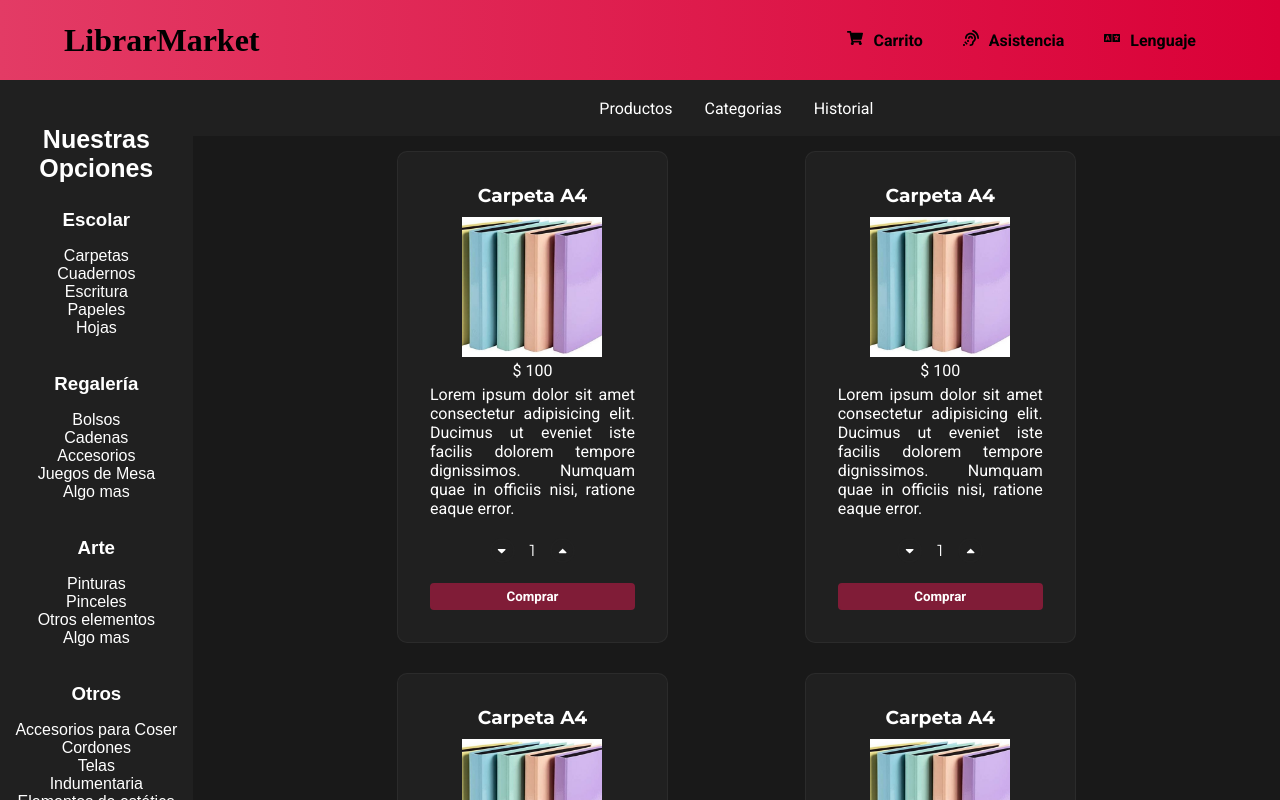
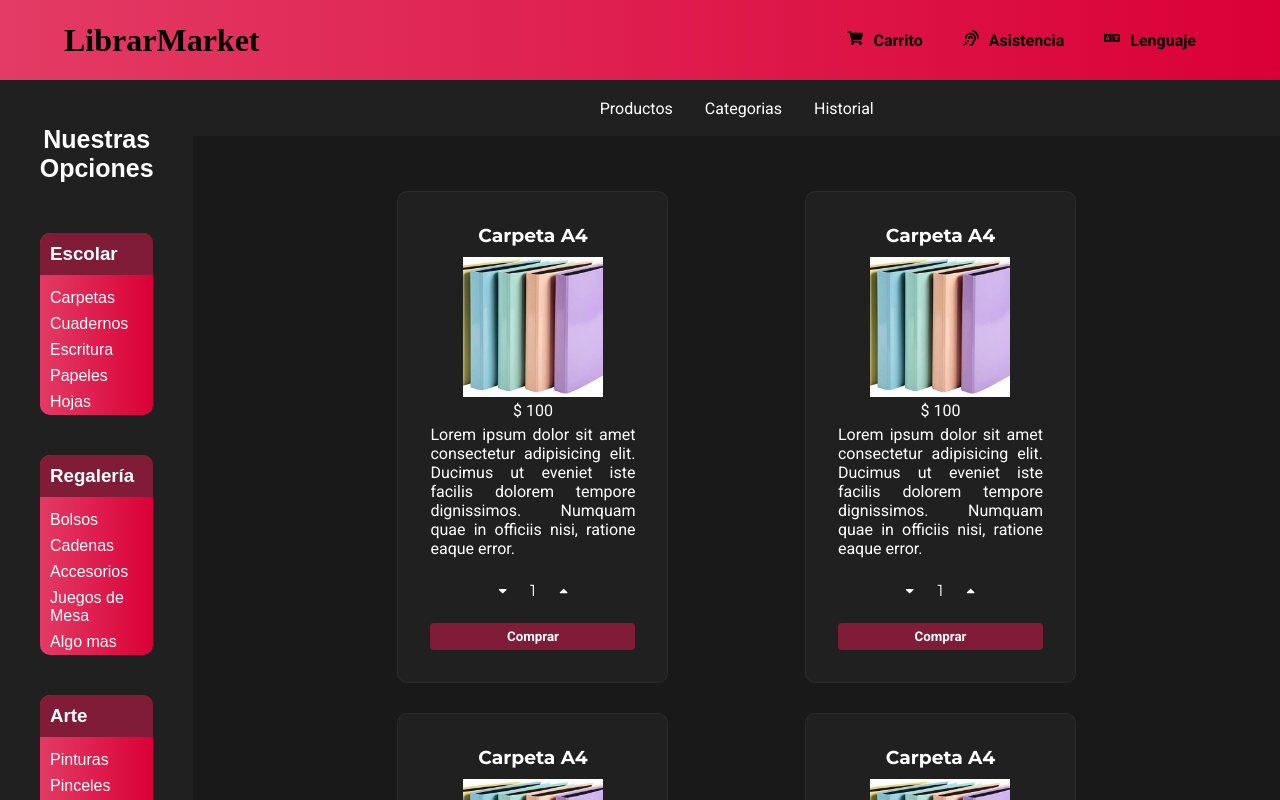
Before and after one commit to GianLucaFinelli/librarmarket-frontend, a React (Create React App) app: page / in a window 1280 px wide. Shown: the top 800 px of the page. Built offline with nearby package versions, Linux system fonts and the light colour scheme.

Commit message:
[Fix] v2

```diff
--- a/src/components/LandingPage/Section/styles.js
+++ b/src/components/LandingPage/Section/styles.js
@@ -12,4 +12,5 @@ export const SectionField = styled.section`
     margin: 0 auto;
     flex-flow: wrap;
     justify-content: space-around;
+    padding: 40px 0px;
 `;
--- a/src/components/LandingPage/Sidebar/styles.js
+++ b/src/components/LandingPage/Sidebar/styles.js
@@ -16,6 +16,7 @@ export const Aside = styled.aside`
 export const H2 = styled.h2`
     text-align: center;
     padding: 10px;
+    margin-bottom: 40px;
     font-size: 25px;
     font-family: 'Barlow Condensed', sans-serif;
 `;
@@ -23,24 +24,35 @@ export const H2 = styled.h2`
 export const SectionContainer = styled.div`
     display: flex;
     justify-content: flex-start;
-    align-items: center;
     flex-direction: column;
-    margin-bottom: 20px;
+    margin: 40px;
+    border-radius: 10px;
+    background: #DA0037;
+    background: -webkit-linear-gradient(to left, #DA0037, #e33b65);
+    background: linear-gradient(to left, #DA0037, #e33b65);
 `;
 
 export const H3 = styled.h3`
-    margin: 1rem;
+    // margin: 1rem;
+    margin-bottom: 10px;
     font-family: 'Barlow Condensed', sans-serif;
+    padding: 10px;
+    background: ${p => p.theme.colors['red-secondary']};
+    border-top-left-radius: 10px;
+    border-top-right-radius: 10px;
 `;
 
 export const List = styled.ul`
+    width: 100%;
     display: flex;
-    justify-content: flex-start;
-    align-items: center;
     list-style-type: none;
     flex-direction: column;
 `;
 
 export const ListItem = styled.li`
     font-family: 'Catamaran', sans-serif;
+    padding: 4px 10px;
+    &:hover{
+        cursor: pointer;
+    }
 `;
```
